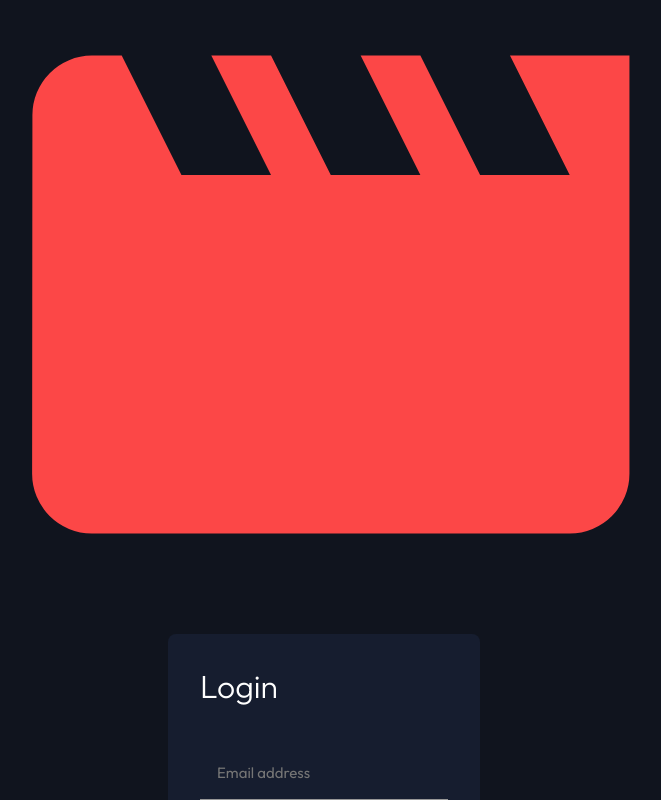
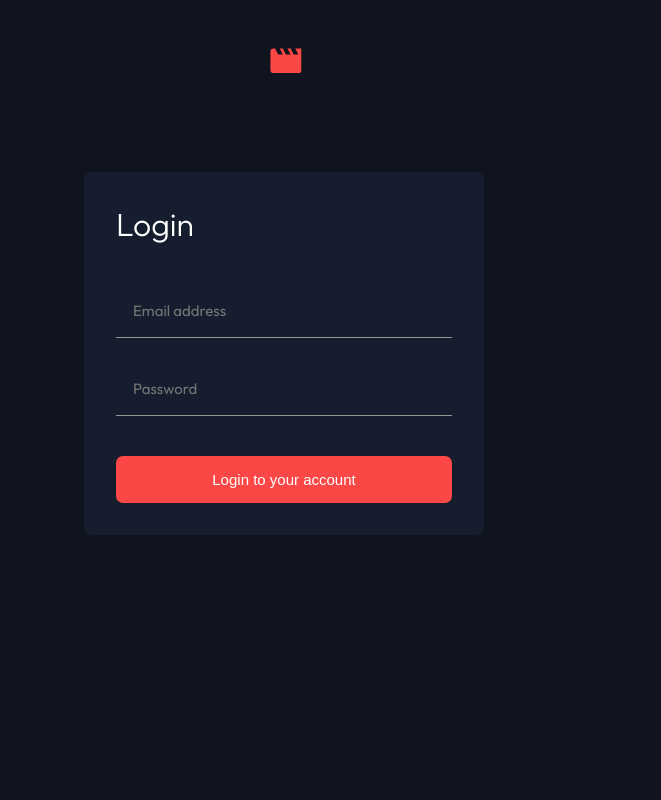
Before and after one commit to cotne998/Entertaining-web-app, a React (Vite) app: page /Login in a window 1280 px wide. Shown: the top 800 px of the page, without its empty margins (316-977 px from the left). Built offline with nearby package versions, Linux system fonts and the light colour scheme.

Commit message:
Tablet home page

```diff
--- a/src/components/Recommended.tsx
+++ b/src/components/Recommended.tsx
@@ -56,6 +56,10 @@ const Title = styled.h2`
   font-size: 2rem;
   color: white;
   font-weight: 300;
+
+  @media only screen and (min-width: 48rem) {
+    font-size: 3.2rem;
+  }
 `;
 
 const RecommendedContainer = styled.section`
@@ -69,11 +73,19 @@ const RecommendedContent = styled.div`
   flex-wrap: wrap;
   justify-content: center;
   gap: 1.4rem;
+
+  @media only screen and (min-width: 48rem) {
+    gap: 2.9rem;
+  }
 `;
 
 const Thumbnail = styled.img`
   width: 16.4rem;
   border-radius: 0.7rem;
+
+  @media only screen and (min-width: 48rem) {
+    width: 22rem;
+  }
 `;
 
 const RecommendedItem = styled.div`
@@ -92,12 +104,20 @@ const RecommendedInfo = styled.div`
 const MovieInfo = styled.span`
   font-size: 1.1rem;
   color: #ffffffb4;
+
+  @media only screen and (min-width: 48rem) {
+    font-size: 1.3rem;
+  }
 `;
 
 const MovieTitle = styled.span`
   color: #fff;
   font-weight: 300;
   font-size: 1.4rem;
+
+  @media only screen and (min-width: 48rem) {
+    font-size: 1.8rem;
+  }
 `;
 
 const CategoryIcon = styled.img`
--- a/src/components/TrendingComponent.tsx
+++ b/src/components/TrendingComponent.tsx
@@ -59,6 +59,10 @@ const TrendingTitle = styled.h2`
   font-size: 2rem;
   color: white;
   font-weight: 300;
+
+  @media only screen and (min-width: 48rem) {
+    font-size: 3.2rem;
+  }
 `;
 
 const TrendingContent = styled.div`
@@ -72,6 +76,10 @@ const TrendingContent = styled.div`
 const TrendingImg = styled.img`
   width: 24rem;
   border-radius: 0.8rem;
+
+  @media only screen and (min-width: 48rem) {
+    width: 47rem;
+  }
 `;
 
 const TrendingItem = styled.div`
@@ -85,6 +93,10 @@ const MovieTitle = styled.h4`
   position: absolute;
   left: 1.6rem;
   bottom: 1.6rem;
+
+  @media only screen and (min-width: 48rem) {
+    font-size: 2.4rem;
+  }
 `;
 
 const MovieInformation = styled.span`
@@ -94,6 +106,11 @@ const MovieInformation = styled.span`
   bottom: 4rem;
   font-weight: 300;
   font-size: 1.2rem;
+
+  @media only screen and (min-width: 48rem) {
+    font-size: 1.5rem;
+    margin-bottom: 1rem;
+  }
 `;
 
 const CategoryIcon = styled.img`
--- a/src/index.css
+++ b/src/index.css
@@ -64,6 +64,16 @@ main {
   cursor: pointer;
 }
 
+/*Tablet*/
+
+@media only screen and (min-width: 48rem) {
+  main {
+    gap: 4rem;
+  }
+}
+
+/*Desktop*/
+
 @media only screen and (min-width: 90rem) {
   header {
     width: 9.6rem;
--- a/src/pages/Home.tsx
+++ b/src/pages/Home.tsx
@@ -50,6 +50,11 @@ const Search = styled.input`
   font-size: 1.6rem;
   color: white;
   padding-left: 4rem;
+
+  @media only screen and (min-width: 48rem) {
+    font-size: 2.4rem;
+    padding-left: 6rem;
+  }
 `;
 
 const SearchImg = styled.img`
@@ -58,4 +63,8 @@ const SearchImg = styled.img`
   top: 50%;
   transform: translateY(-50%);
   width: 2.4rem;
+
+  @media only screen and (min-width: 48rem) {
+    width: 3.2rem;
+  }
 `;
--- a/src/pages/Login.tsx
+++ b/src/pages/Login.tsx
@@ -1,5 +1,5 @@
 import styled from "styled-components";
-import { SubmitHandler, useForm } from "react-hook-form";
+import { useForm } from "react-hook-form";
 import LogoIcon from "/assets/logo.svg";
 import { useNavigate } from "react-router-dom";
 
@@ -12,7 +12,6 @@ export default function Login() {
   const {
     register,
     handleSubmit,
-    watch,
     formState: { errors },
   } = useForm<Inputs>();
 
@@ -88,8 +87,9 @@ const LoginSection = styled.section`
   display: flex;
   flex-direction: column;
   gap: 4rem;
-  max-width: 40rem;
-  margin: auto;
+  width: 40rem;
+  margin-left: 50%;
+  transform: translateX(-60%);
 `;
 
 const Form = styled.form`
@@ -111,9 +111,10 @@ const InputDiv = styled.div`
 
 const Logo = styled.img`
   margin-left: 50%;
-  transform: translateX(-50%);
+  transform: translateX(-170%);
   margin-top: 4.8rem;
   margin-bottom: 5.8rem;
+  width: 3.2rem;
 `;
 
 const ErrorText = styled.span`
```
